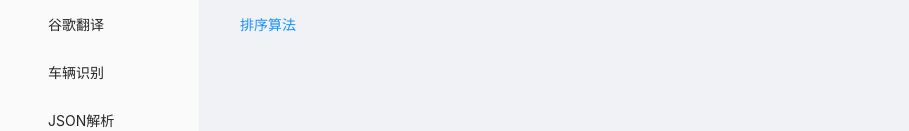
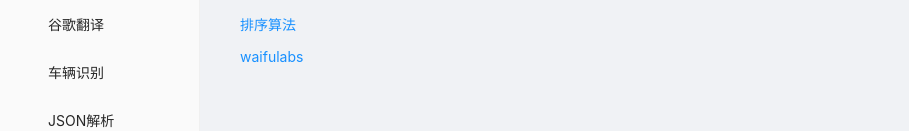
Before and after one commit to moonrailgun/moonrailgunAPI, a Next.js app: page /tools/other-tools in a window 1280 px wide. Shown: the part 195-326 px from the top of the page, without its empty margins (0-909 px from the left). Built offline with nearby package versions, Linux system fonts and the light colour scheme.

Commit message:
add waifulabs

```diff
--- a/pages/tools/other-tools.tsx
+++ b/pages/tools/other-tools.tsx
@@ -32,6 +32,10 @@ const OtherToolPage: React.FC = () => {
       name: '排序算法',
       url: 'https://www.toptal.com/developers/sorting-algorithms',
     },
+    {
+      name: 'waifulabs',
+      url: 'https://waifulabs.com/',
+    },
   ];
 
   return (
```
